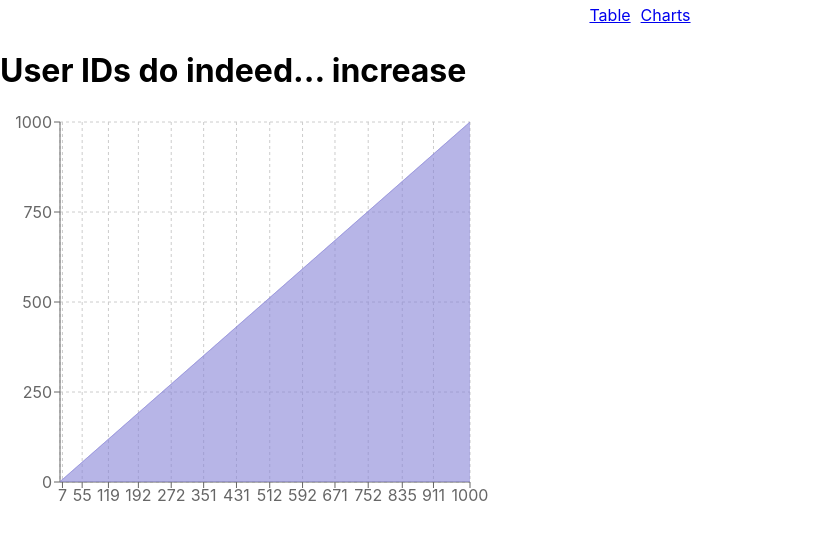
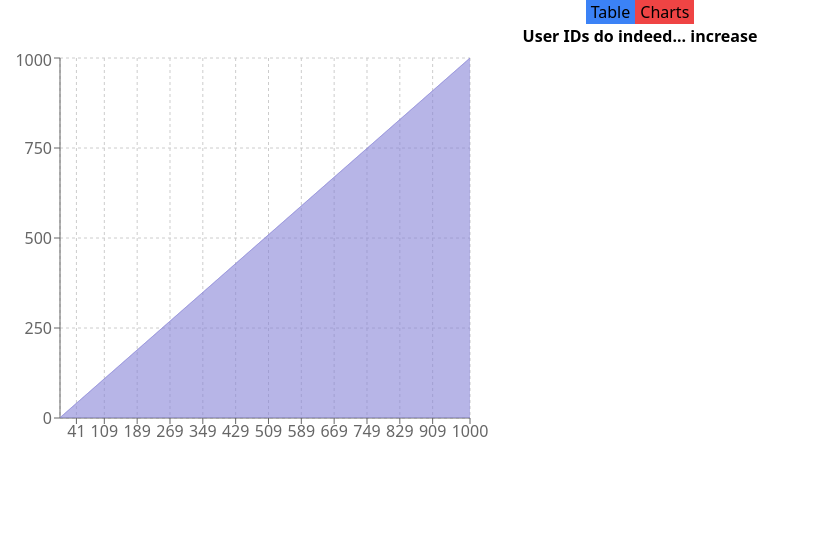
Before and after one commit to Olivia-Pasion/open-source-spotlight, a React (Create React App) app: page /charts in a window 1280 px wide. Shown: the top 540 px of the page, without its empty margins (0-818 px from the left). Built offline with nearby package versions, Linux system fonts and the light colour scheme.

Commit message:
added tailwind styling

```diff
--- a/package.json
+++ b/package.json
@@ -7,7 +7,9 @@
     "@testing-library/jest-dom": "^5.16.4",
     "@testing-library/react": "^13.3.0",
     "@testing-library/user-event": "^13.5.0",
+    "autoprefixer": "^10.4.12",
     "netlify-cli": "^9.4.4",
+    "postcss": "^8.4.17",
     "react": "^18.2.0",
     "react-dom": "^18.2.0",
     "react-router-dom": "^5.3.0",
@@ -47,6 +49,7 @@
     "eslint-plugin-prettier": "^4.0.0",
     "eslint-plugin-react": "^7.27.1",
     "eslint-plugin-react-hooks": "^4.3.0",
-    "prettier": "^2.5.0"
+    "prettier": "^2.5.0",
+    "tailwindcss": "^3.1.8"
   }
 }
--- /dev/null
+++ b/postcss.config.js
@@ -0,0 +1,6 @@
+module.exports = {
+  plugins: {
+    tailwindcss: {},
+    autoprefixer: {},
+  },
+}
--- a/src/App.js
+++ b/src/App.js
@@ -12,8 +12,12 @@ function App() {
   return (
     <div className="App">
       <nav>
-        <Link to="/table">Table</Link>
-        <Link to="/charts">Charts</Link>
+        <div className="transition ease-in-out delay-150 bg-blue-500 hover:-translate-y-1 hover:scale-110 hover:bg-indigo-500 duration-300 ...">
+          <Link to="/table">Table</Link>
+        </div>
+        <div className="transition ease-in-out delay-150 bg-red-500 hover:-translate-y-1 hover:scale-110 hover:bg-red-700 duration-300 ...">
+          <Link to="/charts">Charts</Link>
+        </div>
       </nav>
       <Switch>
         <Route path="/table" component={Table} />
--- a/src/components/Chart.js
+++ b/src/components/Chart.js
@@ -9,7 +9,7 @@ export default function Chart() {
 
   return (
     <div>
-      <h1>User IDs do indeed... increase</h1>
+      <h1 className="text-center font-extrabold">User IDs do indeed... increase</h1>
       <AreaChart
         width={500}
         height={400}
--- a/src/index.css
+++ b/src/index.css
@@ -1,13 +1,3 @@
-body {
-  margin: 0;
-  font-family: -apple-system, BlinkMacSystemFont, 'Segoe UI', 'Roboto', 'Oxygen',
-    'Ubuntu', 'Cantarell', 'Fira Sans', 'Droid Sans', 'Helvetica Neue',
-    sans-serif;
-  -webkit-font-smoothing: antialiased;
-  -moz-osx-font-smoothing: grayscale;
-}
-
-code {
-  font-family: source-code-pro, Menlo, Monaco, Consolas, 'Courier New',
-    monospace;
-}
+@tailwind base;
+@tailwind components;
+@tailwind utilities;
--- /dev/null
+++ b/tailwind.config.js
@@ -0,0 +1,11 @@
+/** @type {import('tailwindcss').Config} */
+module.exports = {
+  content: [
+    './src/**/*.{js,jsx}',
+    './src/**/**/*.{js}'
+  ],
+  theme: {
+    extend: {},
+  },
+  plugins: [],
+};
```
Also changed, not shown: 1 other file (tests, documents, lock files or other folders).
